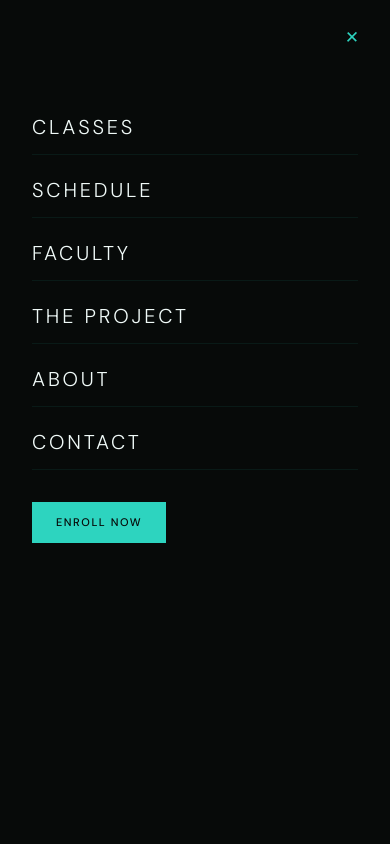
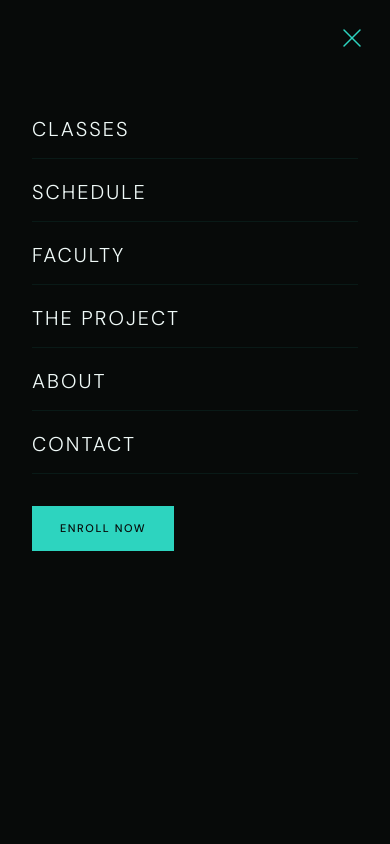
Before and after one commit to vizantirmarketing-alt/evolve-dance, a Next.js app: page / in a window 390 px wide. Both pictures are taken after a click on the button "Toggle menu". Shown: the top 844 px of the page. Built offline with nearby package versions, Linux system fonts and the light colour scheme.

Commit message:
fix mobile nav, hero content, reveal animations, instructor grid

```diff
--- a/components/ClassFinder.tsx
+++ b/components/ClassFinder.tsx
@@ -118,7 +118,8 @@ export default function ClassFinder() {
               <motion.div
                 key={c.id}
                 initial={{ opacity: 0, y: 16 }}
-                animate={{ opacity: 1, y: 0 }}
+                whileInView={{ opacity: 1, y: 0 }}
+                viewport={{ once: true, amount: 0 }}
                 exit={{ opacity: 0, scale: 0.96 }}
                 transition={{ duration: 0.2, delay: index * 0.04 }}
               >
--- a/components/Nav.tsx
+++ b/components/Nav.tsx
@@ -3,7 +3,6 @@
 import { useState, useEffect } from 'react'
 import { createPortal } from 'react-dom'
 import Link from 'next/link'
-import { cn } from '@/lib/utils'
 import { siteConfig } from '@/data/site'
 
 export interface NavLinkItem {
@@ -19,135 +18,30 @@ export default function Nav({ links }: NavProps) {
   const [menuOpen, setMenuOpen] = useState(false)
   const [mounted, setMounted] = useState(false)
 
-  useEffect(() => {
-    setMounted(true)
-  }, [])
+  useEffect(() => { setMounted(true) }, [])
 
   useEffect(() => {
-    if (menuOpen) {
-      document.body.style.overflow = 'hidden'
-    } else {
-      document.body.style.overflow = ''
-    }
-    return () => {
-      document.body.style.overflow = ''
-    }
+    document.body.style.overflow = menuOpen ? 'hidden' : ''
+    return () => { document.body.style.overflow = '' }
   }, [menuOpen])
-
-  const mobileMenu = (
-    <div
-      style={{
-        position: 'fixed',
-        top: 0,
-        left: 0,
-        right: 0,
-        bottom: 0,
-        backgroundColor: '#070a09',
-        zIndex: 99999,
-        display: 'flex',
-        flexDirection: 'column',
-        padding: '100px 32px 32px',
-      }}
-    >
-      <button
-        onClick={() => setMenuOpen(false)}
-        aria-label="Close menu"
-        style={{
-          position: 'absolute',
-          top: '14px',
-          right: '16px',
-          width: '44px',
-          height: '44px',
-          display: 'flex',
-          alignItems: 'center',
-          justifyContent: 'center',
-          background: 'none',
-          border: 'none',
-          cursor: 'pointer',
-          color: '#2dd4bf',
-          fontSize: '28px',
-          fontWeight: '300',
-          lineHeight: '1',
-        }}
-      >
-        ×
-      </button>
-      <ul style={{
-        listStyle: 'none',
-        margin: 0,
-        padding: 0,
-        display: 'flex',
-        flexDirection: 'column',
-        gap: '8px'
-      }}>
-        {links.map((link) => (
-          <li key={link.href}>
-            <Link
-              href={link.href}
-              onClick={() => setMenuOpen(false)}
-              style={{
-                display: 'block',
-                padding: '12px 0',
-                fontSize: '20px',
-                fontWeight: 300,
-                letterSpacing: '0.14em',
-                textTransform: 'uppercase',
-                color: '#f0faf8',
-                textDecoration: 'none',
-                borderBottom: '1px solid rgba(45,212,191,0.08)',
-              }}
-            >
-              {link.label}
-            </Link>
-          </li>
-        ))}
-        <li style={{ marginTop: '24px' }}>
-          <a
-            href={siteConfig.jackrabbitEnroll}
-            target="_blank"
-            rel="noopener noreferrer"
-            style={{
-              display: 'inline-flex',
-              fontSize: '11px',
-              fontWeight: 500,
-              letterSpacing: '0.14em',
-              textTransform: 'uppercase',
-              color: '#070a09',
-              backgroundColor: '#2dd4bf',
-              padding: '12px 24px',
-              textDecoration: 'none',
-            }}
-          >
-            {siteConfig.enrollCtaLabel}
-          </a>
-        </li>
-      </ul>
-    </div>
-  )
 
   return (
     <>
-      <nav
-        style={{
+      <nav style={{
         position: 'fixed',
-          top: 0,
-          left: 0,
-          right: 0,
+        top: 0, left: 0, right: 0,
         zIndex: 9999,
-          display: 'flex',
-          alignItems: 'center',
-          justifyContent: 'space-between',
-          padding: '0 16px',
         height: '72px',
         backgroundColor: 'rgba(7,10,9,0.98)',
         backdropFilter: 'blur(20px)',
         borderBottom: '1px solid rgba(45,212,191,0.12)',
-        }}
-      >
+        display: 'flex',
+        alignItems: 'center',
+        justifyContent: 'space-between',
+        padding: '0 20px',
+      }}>
         {/* Logo */}
-        <Link
-          href="/"
-          style={{
+        <Link href="/" style={{
           display: 'flex',
           alignItems: 'center',
           gap: '8px',
@@ -157,132 +51,192 @@ export default function Nav({ links }: NavProps) {
           textTransform: 'uppercase',
           color: '#f0faf8',
           textDecoration: 'none',
-          }}
-        >
-          <span
-            style={{
-              width: '6px',
-              height: '6px',
+          whiteSpace: 'nowrap',
+        }}>
+          <span style={{
+            width: '6px', height: '6px',
             borderRadius: '50%',
             backgroundColor: '#2dd4bf',
             boxShadow: '0 0 8px #2dd4bf',
             flexShrink: 0,
-            }}
-          />
+          }} />
           {siteConfig.name}
         </Link>
 
-        {/* Desktop links */}
-        <ul
-          className="hidden md:flex"
-          style={{
+        {/* Desktop nav — hidden below 768px */}
+        <style>{`
+          @media (max-width: 767px) {
+            .nav-desktop {
+              display: none !important;
+              pointer-events: none !important;
+            }
+            .nav-hamburger { display: flex !important; }
+          }
+          @media (min-width: 768px) {
+            .nav-desktop { display: flex !important; }
+            .nav-hamburger { display: none !important; }
+          }
+        `}</style>
+
+        <ul className="nav-desktop" style={{
           gap: '32px',
           listStyle: 'none',
-            margin: 0,
-            padding: 0,
-          }}
-        >
-          {links.map((link) => (
+          margin: 0, padding: 0,
+          alignItems: 'center',
+        }}>
+          {links.map(link => (
             <li key={link.href}>
-              <Link
-                href={link.href}
-                style={{
+              <Link href={link.href} style={{
                 fontSize: '11px',
                 letterSpacing: '0.14em',
                 textTransform: 'uppercase',
                 color: 'rgba(240,250,248,0.55)',
                 textDecoration: 'none',
-                }}
-              >
+              }}>
                 {link.label}
               </Link>
             </li>
           ))}
         </ul>
 
-        {/* Right side */}
-        <div style={{
-          display: 'flex',
-          alignItems: 'center',
-          gap: '12px'
-        }}>
-          <a
-            href={siteConfig.jackrabbitEnroll}
-            target="_blank"
-            rel="noopener noreferrer"
-            className="hidden md:block"
+        <div style={{ display: 'flex', alignItems: 'center', gap: '12px' }}>
+          {/* Desktop enroll */}
+          <a href={siteConfig.jackrabbitEnroll}
+            target="_blank" rel="noopener noreferrer"
+            className="nav-desktop"
             style={{
-              fontSize: '11px',
-              fontWeight: 500,
+              fontSize: '11px', fontWeight: 500,
               letterSpacing: '0.14em',
               textTransform: 'uppercase',
               color: '#070a09',
               backgroundColor: '#2dd4bf',
               padding: '10px 24px',
               textDecoration: 'none',
-              clipPath: 'polygon(10px 0%, 100% 0%, calc(100% - 10px) 100%, 0% 100%)',
-            }}
-          >
+              clipPath: 'polygon(10px 0%,100% 0%,calc(100% - 10px) 100%,0% 100%)',
+              whiteSpace: 'nowrap',
+            }}>
             {siteConfig.enrollCtaLabel}
           </a>
 
+          {/* Hamburger */}
           <button
-            type="button"
-            onClick={() => setMenuOpen((v) => !v)}
+            className="nav-hamburger"
+            onClick={() => {
+              alert('clicked')
+              setMenuOpen(v => !v)
+            }}
             aria-label="Toggle menu"
-            className="md:hidden"
             style={{
               display: 'flex',
               alignItems: 'center',
               justifyContent: 'center',
-              width: '44px',
-              height: '44px',
+              width: '44px', height: '44px',
               background: 'none',
               border: 'none',
               cursor: 'pointer',
               padding: 0,
-            }}
-          >
-            <span style={{
-              display: 'flex',
               flexDirection: 'column',
-              gap: '5px'
+              gap: '5px',
             }}>
             <span style={{
-                display: 'block',
-                width: '24px',
-                height: '1px',
+              display: 'block', width: '24px', height: '1.5px',
               backgroundColor: '#f0faf8',
               transition: 'all 0.3s',
-                transform: menuOpen
-                  ? 'rotate(45deg) translateY(6px)'
-                  : 'none',
+              transform: menuOpen ? 'rotate(45deg) translateY(6px)' : 'none',
             }} />
             <span style={{
-                display: 'block',
-                width: '24px',
-                height: '1px',
+              display: 'block', width: '24px', height: '1.5px',
               backgroundColor: '#f0faf8',
               transition: 'all 0.3s',
               opacity: menuOpen ? 0 : 1,
             }} />
             <span style={{
-                display: 'block',
-                width: '24px',
-                height: '1px',
+              display: 'block', width: '24px', height: '1.5px',
               backgroundColor: '#f0faf8',
               transition: 'all 0.3s',
-                transform: menuOpen
-                  ? 'rotate(-45deg) translateY(-6px)'
-                  : 'none',
+              transform: menuOpen ? 'rotate(-45deg) translateY(-6px)' : 'none',
             }} />
-            </span>
           </button>
         </div>
       </nav>
 
+      {/* Mobile menu portal */}
       {mounted && menuOpen && createPortal(
-        mobileMenu,
+        <div style={{
+          position: 'fixed',
+          top: 0, left: 0, right: 0, bottom: 0,
+          backgroundColor: '#070a09',
+          zIndex: 99999,
+          display: 'flex',
+          flexDirection: 'column',
+          padding: '100px 32px 32px',
+          overflowY: 'auto',
+        }}>
+          {/* Close button */}
+          <button
+            onClick={() => setMenuOpen(false)}
+            aria-label="Close menu"
+            style={{
+              position: 'absolute',
+              top: '16px', right: '16px',
+              width: '44px', height: '44px',
+              display: 'flex',
+              alignItems: 'center',
+              justifyContent: 'center',
+              background: 'none',
+              border: 'none',
+              cursor: 'pointer',
+              color: '#2dd4bf',
+            }}>
+            <svg width="24" height="24" viewBox="0 0 24 24"
+              fill="none" stroke="#2dd4bf"
+              strokeWidth="1.5" strokeLinecap="round">
+              <line x1="4" y1="4" x2="20" y2="20" />
+              <line x1="20" y1="4" x2="4" y2="20" />
+            </svg>
+          </button>
+
+          <ul style={{
+            listStyle: 'none', margin: 0, padding: 0,
+            display: 'flex', flexDirection: 'column', gap: '4px',
+          }}>
+            {links.map(link => (
+              <li key={link.href}>
+                <Link href={link.href}
+                  onClick={() => setMenuOpen(false)}
+                  style={{
+                    display: 'block',
+                    padding: '14px 0',
+                    fontSize: '20px',
+                    fontWeight: 300,
+                    letterSpacing: '0.1em',
+                    textTransform: 'uppercase',
+                    color: '#f0faf8',
+                    textDecoration: 'none',
+                    borderBottom: '1px solid rgba(45,212,191,0.08)',
+                  }}>
+                  {link.label}
+                </Link>
+              </li>
+            ))}
+            <li style={{ marginTop: '28px' }}>
+              <a href={siteConfig.jackrabbitEnroll}
+                target="_blank" rel="noopener noreferrer"
+                style={{
+                  display: 'inline-flex',
+                  fontSize: '11px', fontWeight: 500,
+                  letterSpacing: '0.14em',
+                  textTransform: 'uppercase',
+                  color: '#070a09',
+                  backgroundColor: '#2dd4bf',
+                  padding: '14px 28px',
+                  textDecoration: 'none',
+                }}>
+                {siteConfig.enrollCtaLabel}
+              </a>
+            </li>
+          </ul>
+        </div>,
         document.body
       )}
     </>
--- a/components/sections/HomeSections.tsx
+++ b/components/sections/HomeSections.tsx
@@ -26,7 +26,7 @@ function useReveal() {
     if (!el) return
     const observer = new IntersectionObserver(
       ([entry]) => { if (entry.isIntersecting) { setVisible(true); observer.disconnect() } },
-      { threshold: 0.12 }
+      { threshold: 0 }
     )
     observer.observe(el)
     return () => observer.disconnect()
--- a/components/sections/VideoHeroSection.tsx
+++ b/components/sections/VideoHeroSection.tsx
@@ -61,9 +61,9 @@ export default function VideoHeroSection({
 
   return (
     <>
-      <section className="relative min-h-[100svh] bg-[#070a09]">
+      <section className="relative bg-[#070a09]" style={{ minHeight: '100dvh' }}>
 
-        <div className="absolute inset-0 overflow-hidden">
+        <div className="absolute inset-0 overflow-hidden pointer-events-none">
           {/* Mobile — static image, no video */}
           <div className="md:hidden absolute inset-0 z-0">
             <img
@@ -91,16 +91,20 @@ export default function VideoHeroSection({
         </div>
 
         {/* Dark overlay */}
-        <div className="absolute inset-0 bg-black/50 z-10" />
+        <div className="absolute inset-0 bg-black/50 z-10 pointer-events-none" />
 
         {/* Hero content */}
-        <div className="relative z-20 flex flex-col justify-end min-h-[100dvh] w-full pb-40 pt-24 px-6 md:px-12">
+        <div
+          className="relative z-20 flex flex-col justify-end w-full pb-32 pt-24 px-6 md:px-12"
+          style={{ minHeight: '100dvh' }}
+        >
         {/* ── Main content — z above stat strip (z-[4]) */}
-        <div className="relative z-[5] w-full pointer-events-none">
+        <div className="relative z-[30] w-full">
           <motion.div
             variants={container}
             initial="hidden"
-            animate="show"
+            whileInView="show"
+            viewport={{ once: true, amount: 0 }}
             className="max-w-[680px]"
           >
             {/* Eyebrow */}
@@ -227,7 +231,8 @@ export default function VideoHeroSection({
         {/* ── Scroll indicator ─────────────────────── */}
         <motion.div
           initial={{ opacity: 0 }}
-          animate={{ opacity: 1 }}
+          whileInView={{ opacity: 1 }}
+          viewport={{ once: true, amount: 0 }}
           transition={{ delay: 1.4, duration: 0.8 }}
           className="absolute bottom-24 right-12 z-[3] flex flex-col items-center gap-2"
         >
@@ -249,7 +254,8 @@ export default function VideoHeroSection({
         {/* ── Stat strip ──────────────────────────── */}
         <motion.div
           initial={{ opacity: 0, y: 20 }}
-          animate={{ opacity: 1, y: 0 }}
+          whileInView={{ opacity: 1, y: 0 }}
+          viewport={{ once: true, amount: 0 }}
           transition={{ delay: 1.1, duration: 0.8 }}
           className="absolute bottom-0 left-0 right-0 z-[4] grid grid-cols-2 md:grid-cols-4 border-t border-[rgba(45,212,191,0.12)]"
           style={{ background: 'rgba(7,10,9,0.75)', backdropFilter: 'blur(16px)' }}
```
Also changed, not shown: app/page.tsx (+0 -9 lines), components/sections/HeroSection.tsx (+14 -7 lines), styles/globals.css (+7 -0 lines). Lines whose indentation alone changed are shown as unchanged.
